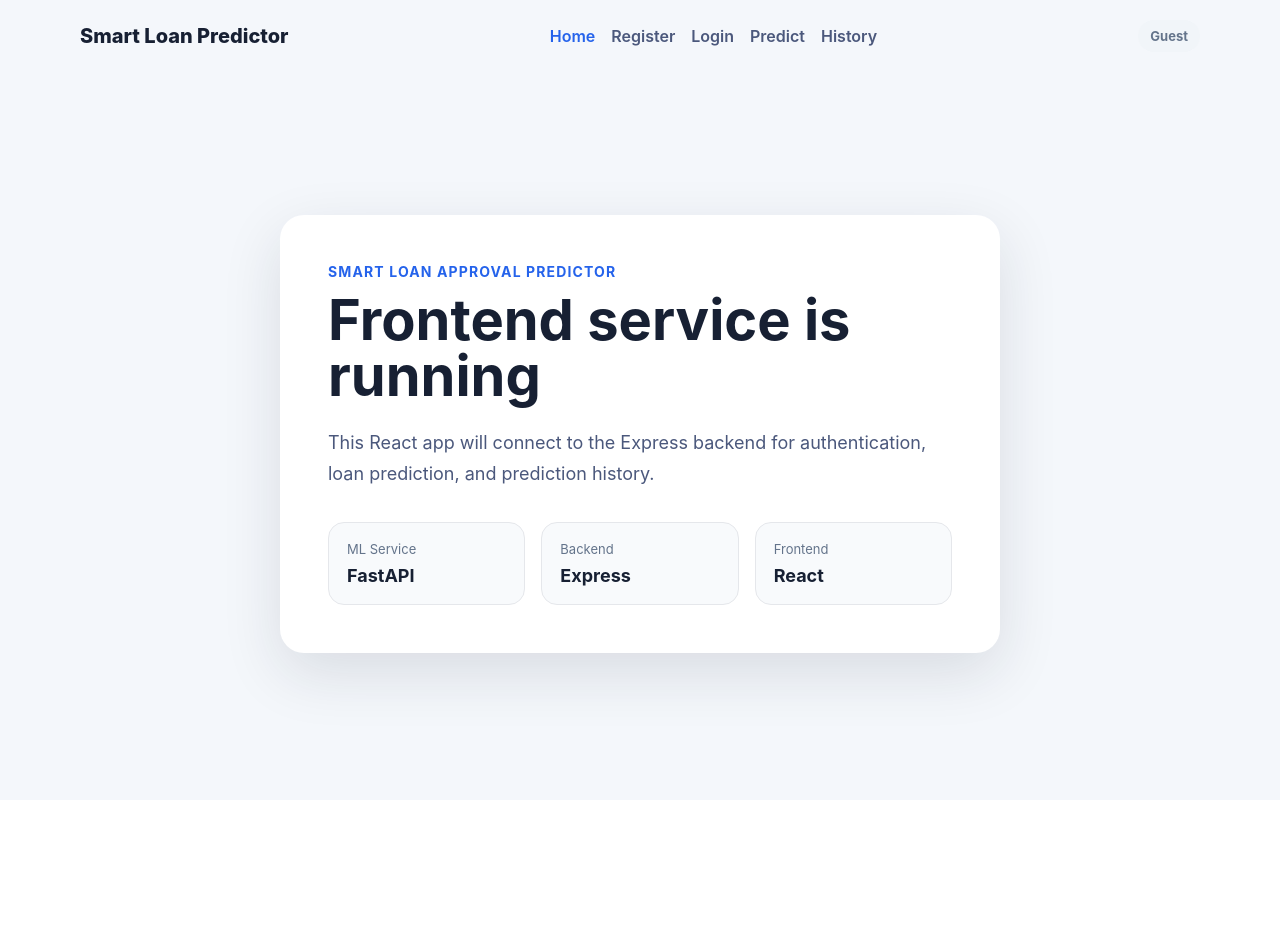
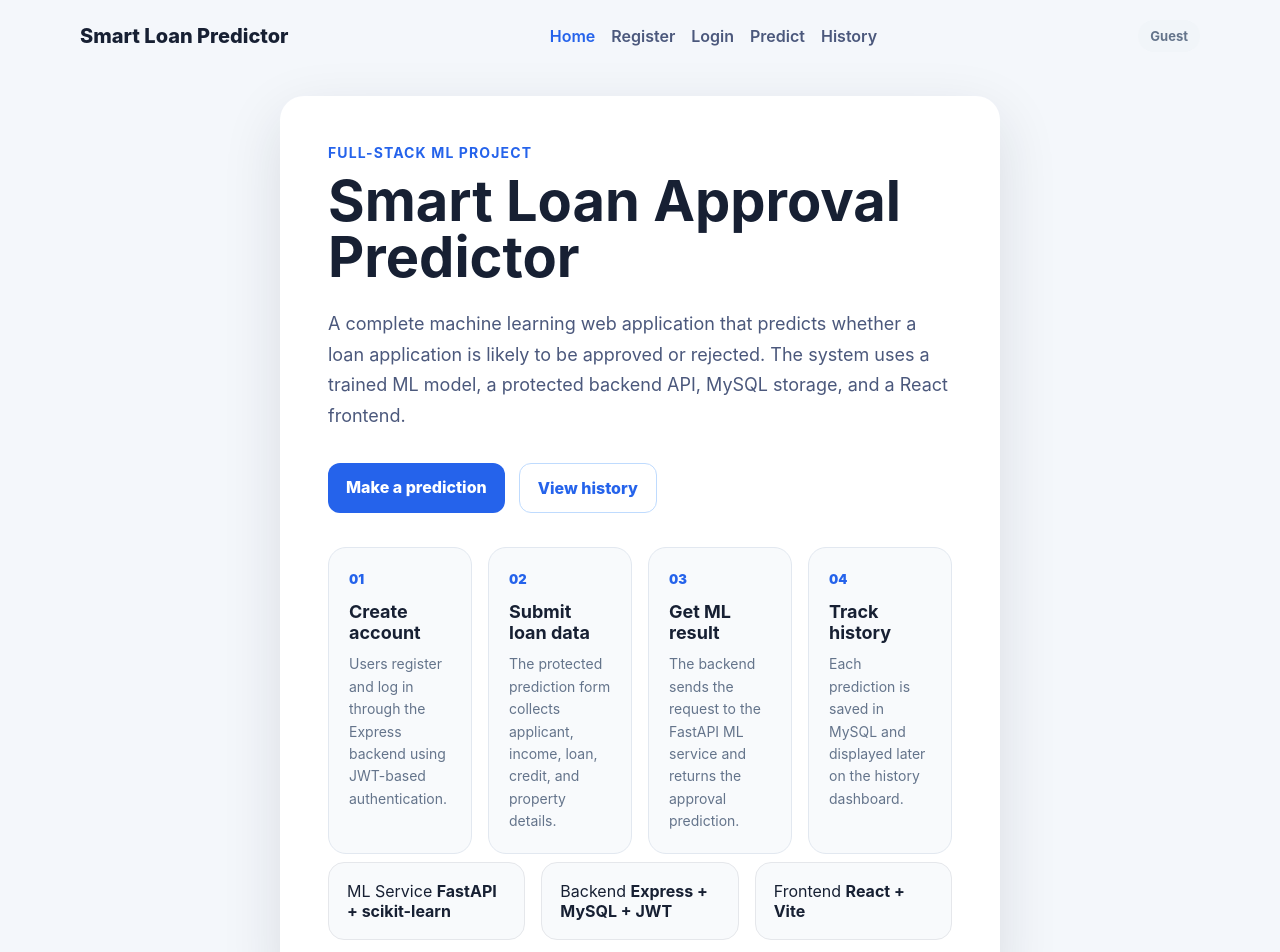
Before and after one commit to TareqHasan27/loan-predictor, a React app in the folder frontend/: page / in a window 1280 px wide. Shown: the top 952 px of the page. Before the commit the page ends 800 px from the top, so only its background shows below. Built offline with nearby package versions, Linux system fonts and the light colour scheme; no server answers; the HTML template or start-up script is replaced by a standard one.

Commit message:
polish frontend home page

```diff
--- a/frontend/src/App.css
+++ b/frontend/src/App.css
@@ -115,6 +115,63 @@ h1 {
   color: #4b587c;
 }
 
+.hero-actions {
+  display: flex;
+  flex-wrap: wrap;
+  gap: 14px;
+  margin-top: 28px;
+}
+
+.secondary-link-button {
+  display: inline-block;
+  padding: 14px 18px;
+  border-radius: 12px;
+  background: #ffffff;
+  color: #2563eb;
+  border: 1px solid #bfdbfe;
+  font-weight: 800;
+  text-decoration: none;
+}
+
+.secondary-link-button:hover {
+  background: #eff6ff;
+}
+
+.workflow-grid {
+  display: grid;
+  grid-template-columns: repeat(4, minmax(0, 1fr));
+  gap: 16px;
+  margin-top: 34px;
+}
+
+.workflow-card {
+  padding: 20px;
+  border-radius: 18px;
+  background: #f8fafc;
+  border: 1px solid #e2e8f0;
+}
+
+.workflow-card span {
+  display: inline-flex;
+  margin-bottom: 14px;
+  color: #2563eb;
+  font-size: 13px;
+  font-weight: 900;
+}
+
+.workflow-card h2 {
+  margin: 0 0 10px;
+  font-size: 18px;
+  color: #172033;
+}
+
+.workflow-card p {
+  margin: 0;
+  color: #64748b;
+  line-height: 1.6;
+  font-size: 14px;
+}
+
 .status-grid {
   display: grid;
   grid-template-columns: repeat(3, 1fr);
@@ -123,6 +180,7 @@ h1 {
 
 .status-item {
   padding: 18px;
+  margin-top: 8px;
   border-radius: 16px;
   background: #f8fafc;
   border: 1px solid #e5e7eb;
@@ -415,6 +473,19 @@ h1 {
     flex-direction: column;
   }
 
+  .workflow-grid {
+    grid-template-columns: 1fr;
+  }
+
+  .hero-actions {
+    flex-direction: column;
+  }
+
+  .primary-link-button,
+  .secondary-link-button {
+    text-align: center;
+  }
+
   .wide-form-card {
     padding: 32px 24px;
   }
--- a/frontend/src/pages/HomePage.jsx
+++ b/frontend/src/pages/HomePage.jsx
@@ -1,30 +1,82 @@
+import { Link } from "react-router-dom";
+
 function HomePage() {
   return (
     <main className="app-shell">
       <section className="hero-card">
-        <p className="eyebrow">Smart Loan Approval Predictor</p>
+        <p className="eyebrow">Full-stack ML project</p>
 
-        <h1>Frontend service is running</h1>
+        <h1>Smart Loan Approval Predictor</h1>
 
         <p className="hero-text">
-          This React app will connect to the Express backend for authentication,
-          loan prediction, and prediction history.
+          A complete machine learning web application that predicts whether a
+          loan application is likely to be approved or rejected. The system uses
+          a trained ML model, a protected backend API, MySQL storage, and a
+          React frontend.
         </p>
+
+        <div className="hero-actions">
+          <Link to="/predict" className="primary-link-button">
+            Make a prediction
+          </Link>
+
+          <Link to="/history" className="secondary-link-button">
+            View history
+          </Link>
+        </div>
+
+        <div className="workflow-grid">
+          <article className="workflow-card">
+            <span>01</span>
+            <h2>Create account</h2>
+            <p>
+              Users register and log in through the Express backend using
+              JWT-based authentication.
+            </p>
+          </article>
+
+          <article className="workflow-card">
+            <span>02</span>
+            <h2>Submit loan data</h2>
+            <p>
+              The protected prediction form collects applicant, income, loan,
+              credit, and property details.
+            </p>
+          </article>
+
+          <article className="workflow-card">
+            <span>03</span>
+            <h2>Get ML result</h2>
+            <p>
+              The backend sends the request to the FastAPI ML service and
+              returns the approval prediction.
+            </p>
+          </article>
+
+          <article className="workflow-card">
+            <span>04</span>
+            <h2>Track history</h2>
+            <p>
+              Each prediction is saved in MySQL and displayed later on the
+              history dashboard.
+            </p>
+          </article>
+        </div>
 
         <div className="status-grid">
           <div className="status-item">
-            <span className="status-label">ML Service</span>
-            <span className="status-value">FastAPI</span>
+            <span>ML Service </span>
+            <strong>FastAPI + scikit-learn</strong>
           </div>
 
           <div className="status-item">
-            <span className="status-label">Backend</span>
-            <span className="status-value">Express</span>
+            <span>Backend </span>
+            <strong>Express + MySQL + JWT</strong>
           </div>
 
           <div className="status-item">
-            <span className="status-label">Frontend</span>
-            <span className="status-value">React</span>
+            <span>Frontend </span>
+            <strong>React + Vite</strong>
           </div>
         </div>
       </section>
```
